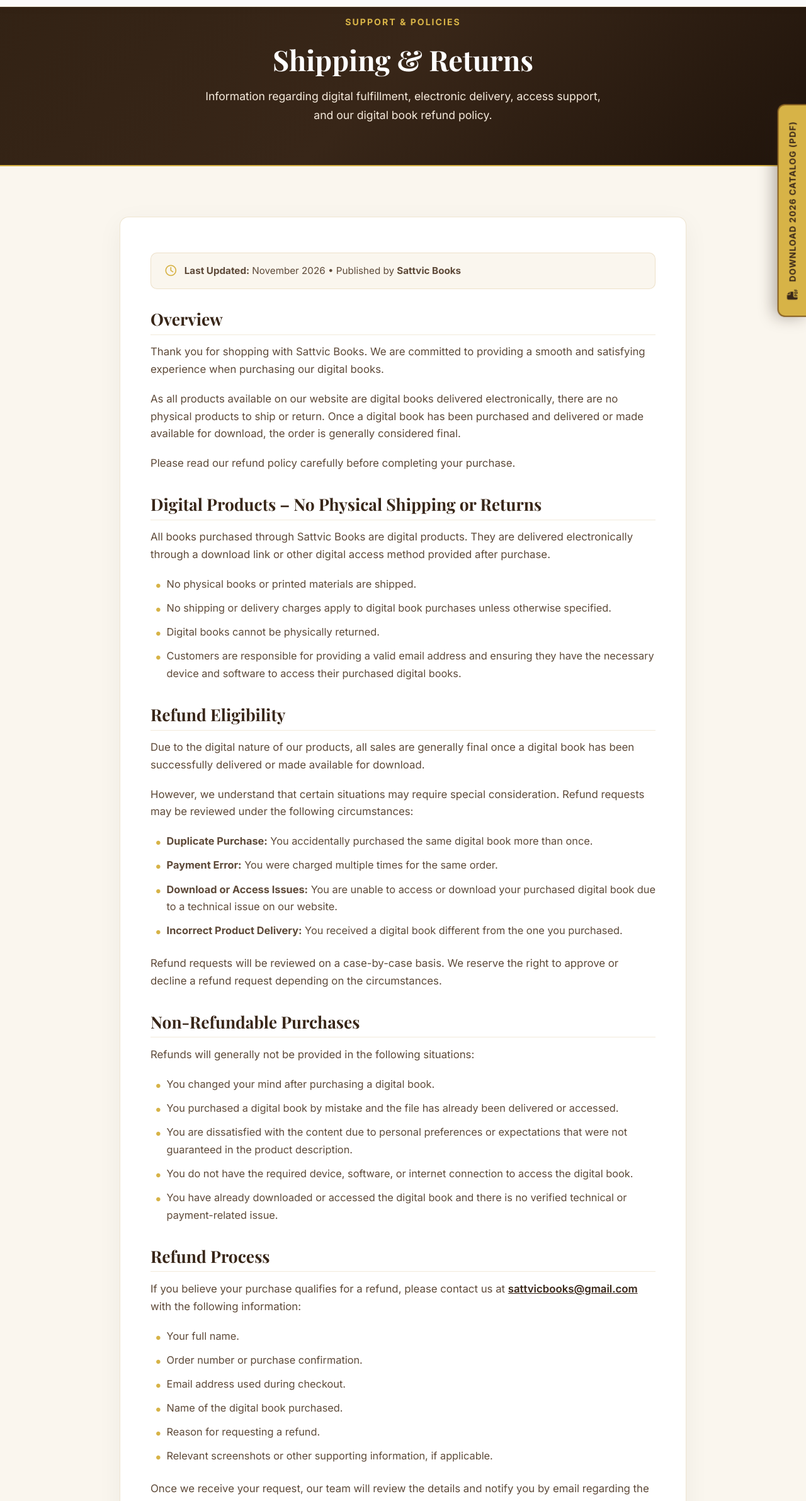
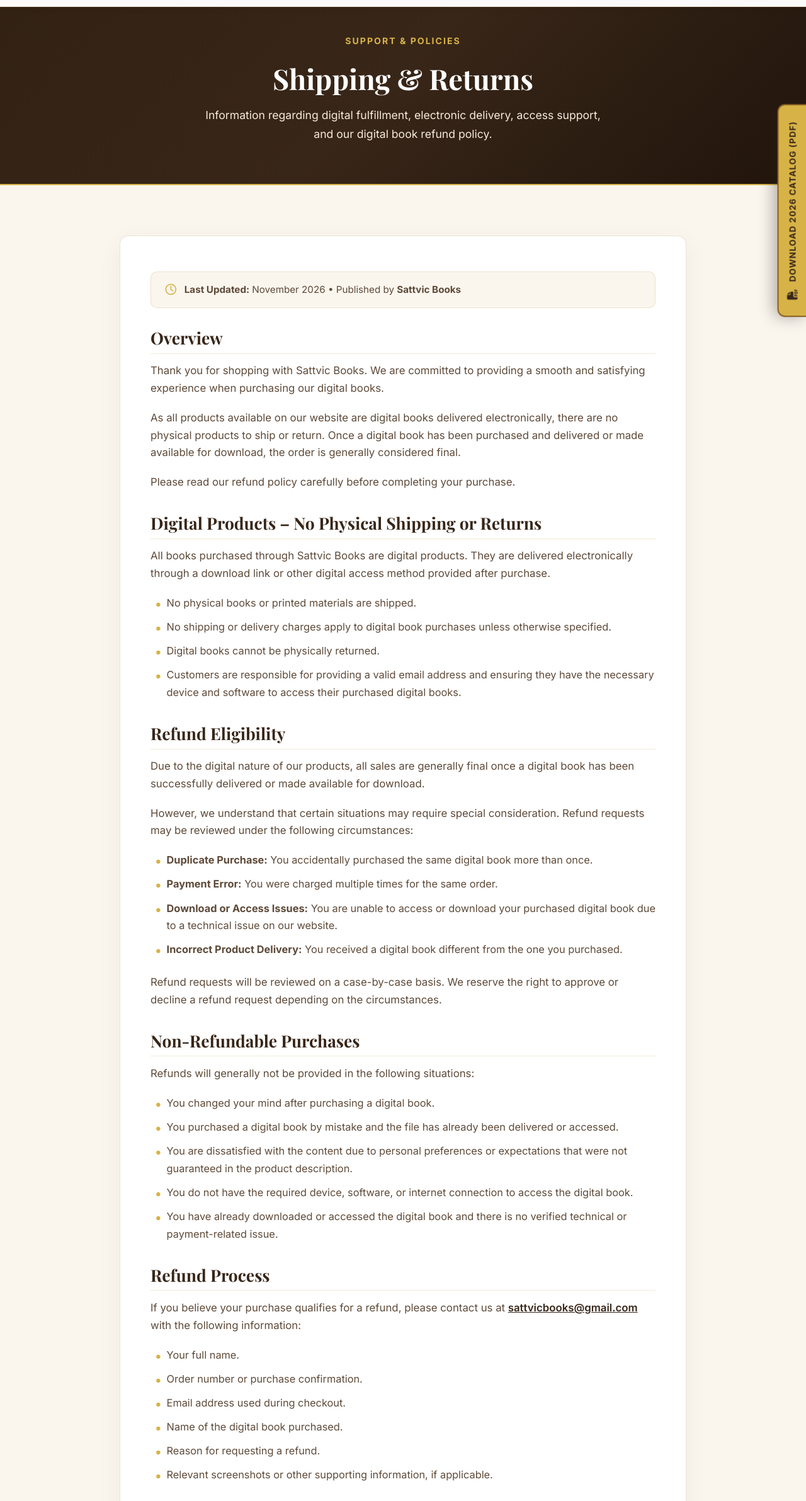
Before and after one commit to baghelmanish/new-sattvic-book, a plain HTML site: page shipping-returns.html in a window 1280 px wide. Shown: the part 66-2449 px from the top of the page at 63% size. Drawn offline with nearby package versions, Linux system fonts and the light colour scheme; a web font is replaced by a local one.

Commit message:
update shipping plan page

```diff
--- a/shipping-returns.html
+++ b/shipping-returns.html
@@ -134,7 +134,7 @@
         <!-- Page Header / Hero -->
         <header class="legal-header-bg">
             <div class="container text-center fade-in" style="max-width: 800px;">
-                <span class="eyebrow text-gold">SUPPORT &amp; POLICIES</span>
+                <span class="eyebrow text-gold mt-2">SUPPORT &amp; POLICIES</span>
                 <h1 style="font-family: 'Playfair Display', Georgia, serif; font-size: 2.8rem; color: #FFFFFF; margin-top: 0.5rem; margin-bottom: 1rem;">Shipping &amp; Returns</h1>
                 <p style="color: #F6EBDD; font-size: 1.1rem; line-height: 1.7; max-width: 650px; margin: 0 auto;">Information regarding digital fulfillment, electronic delivery, access support, and our digital book refund policy.</p>
             </div>
@@ -182,7 +182,7 @@
                         <li>You purchased a digital book by mistake and the file has already been delivered or accessed.</li>
                         <li>You are dissatisfied with the content due to personal preferences or expectations that were not guaranteed in the product description.</li>
                         <li>You do not have the required device, software, or internet connection to access the digital book.</li>
-                        <li>You have already downloaded or accessed the digital book and there is no verified technical or payment-related issue.</li>
+                        <li>You have already downloaded or accessed the digital book and there is no verified technical or <span style="white-space: nowrap;">payment-related</span> issue.</li>
                     </ul>
 
                     <h2>Refund Process</h2>
```
